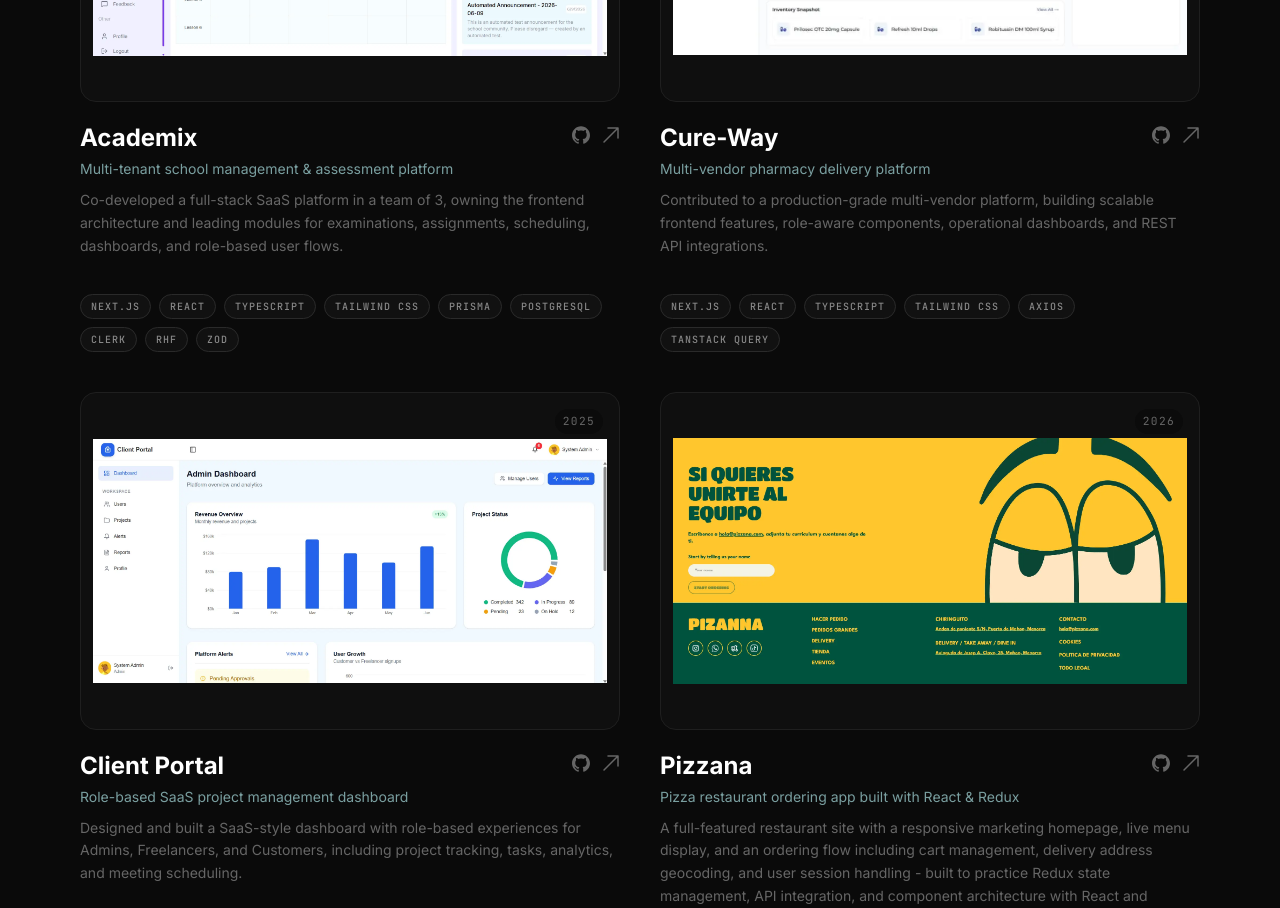
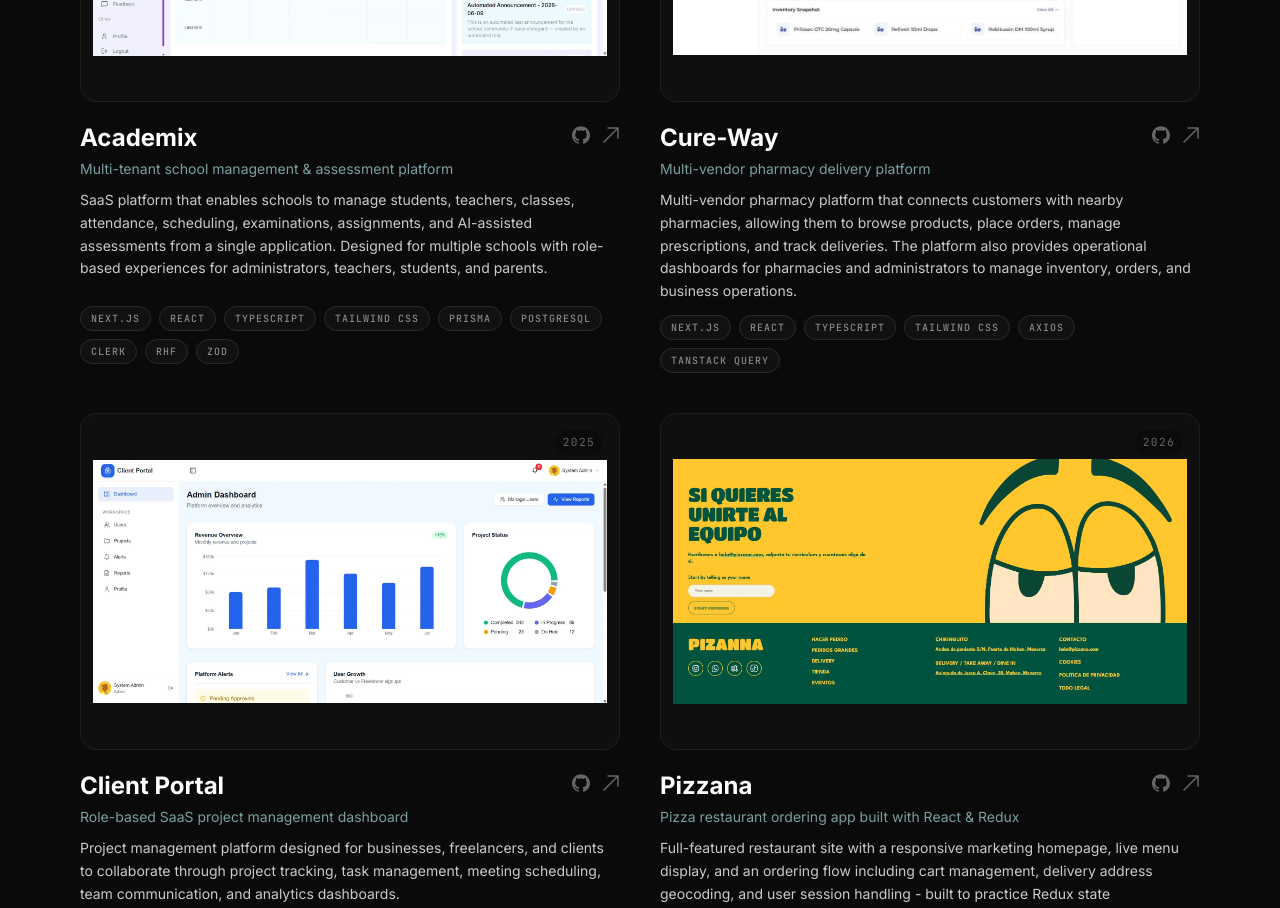
Before and after one commit to abdallah-abusharekh/My-Portfolio, a React (Vite) app: page / in a window 1280 px wide. Shown: the part 2500-3408 px from the top of the page. Built offline with nearby package versions, Linux system fonts and the light colour scheme.

Commit message:
feat: update projects description + fix styles

```diff
--- a/src/components/sections/Work.tsx
+++ b/src/components/sections/Work.tsx
@@ -24,7 +24,7 @@ function ProjectCard({ project, index }: { project: Project; index: number }) {
       viewport={{ once: true, margin: "0px 0px -80px 0px" }}
       transition={{
         duration: 0.8,
-        delay: index * 0.1,
+        delay: index * 0.05,
         ease: [0.215, 0.61, 0.355, 1.0],
       }}
       className="group"
@@ -49,7 +49,7 @@ function ProjectCard({ project, index }: { project: Project; index: number }) {
       </motion.div>
 
       {/* Meta */}
-      <div className="flex flex-col">
+      <div className="flex flex-col gap-3">
         <div className="min-h-[172px]">
           <div className="flex justify-between items-start gap-4 mb-2">
             <div>
@@ -100,7 +100,7 @@ function ProjectCard({ project, index }: { project: Project; index: number }) {
             </div>
           </div>
 
-          <p className="max-w-xl text-[#666] text-sm leading-relaxed">
+          <p className="max-w-xl text-[#fafafa]/80 text-sm leading-relaxed">
             {project.description}
           </p>
         </div>
--- a/src/data/projects.ts
+++ b/src/data/projects.ts
@@ -16,7 +16,7 @@ export const projects: Project[] = [
     title: "Academix",
     subtitle: "Multi-tenant school management & assessment platform",
     description:
-      "Co-developed a full-stack SaaS platform in a team of 3, owning the frontend architecture and leading modules for examinations, assignments, scheduling, dashboards, and role-based user flows.",
+      "SaaS platform that enables schools to manage students, teachers, classes, attendance, scheduling, examinations, assignments, and AI-assisted assessments from a single application. Designed for multiple schools with role-based experiences for administrators, teachers, students, and parents.",
     year: 2026,
     tags: [
       "NEXT.JS",
@@ -38,7 +38,7 @@ export const projects: Project[] = [
     title: "Cure-Way",
     subtitle: "Multi-vendor pharmacy delivery platform",
     description:
-      "Contributed to a production-grade multi-vendor platform, building scalable frontend features, role-aware components, operational dashboards, and REST API integrations.",
+      "Multi-vendor pharmacy platform that connects customers with nearby pharmacies, allowing them to browse products, place orders, manage prescriptions, and track deliveries. The platform also provides operational dashboards for pharmacies and administrators to manage inventory, orders, and business operations.",
     year: 2026,
     tags: [
       "NEXT.JS",
@@ -57,7 +57,7 @@ export const projects: Project[] = [
     title: "Client Portal",
     subtitle: "Role-based SaaS project management dashboard",
     description:
-      "Designed and built a SaaS-style dashboard with role-based experiences for Admins, Freelancers, and Customers, including project tracking, tasks, analytics, and meeting scheduling.",
+      "Project management platform designed for businesses, freelancers, and clients to collaborate through project tracking, task management, meeting scheduling, team communication, and analytics dashboards.",
     year: 2025,
     tags: [
       "NEXT.JS",
@@ -76,7 +76,7 @@ export const projects: Project[] = [
     title: "Pizzana",
     subtitle: "Pizza restaurant ordering app built with React & Redux",
     description:
-      "A full-featured restaurant site with a responsive marketing homepage, live menu display, and an ordering flow including cart management, delivery address geocoding, and user session handling - built to practice Redux state management, API integration, and component architecture with React and Tailwind CSS.",
+      "Full-featured restaurant site with a responsive marketing homepage, live menu display, and an ordering flow including cart management, delivery address geocoding, and user session handling - built to practice Redux state management, API integration, and component architecture with React and Tailwind CSS.",
     year: 2026,
     tags: ["REACT", "VITE", "REDUX", "TAILWIND CSS"],
     image: "/pizzana.webp",
```
